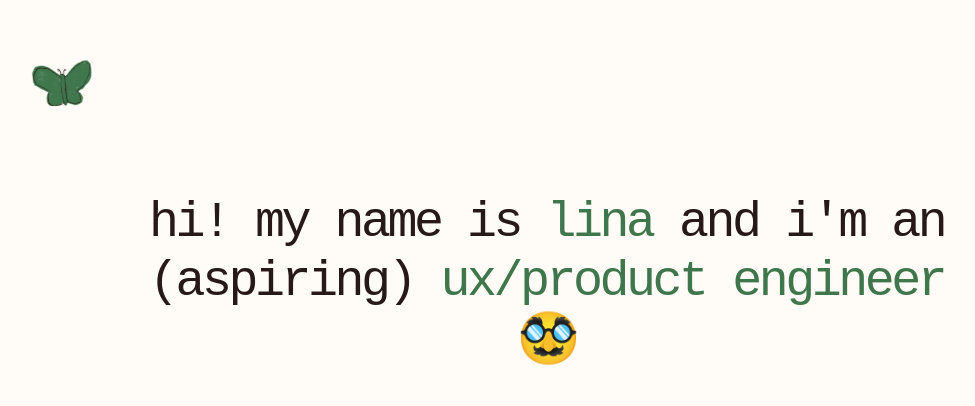
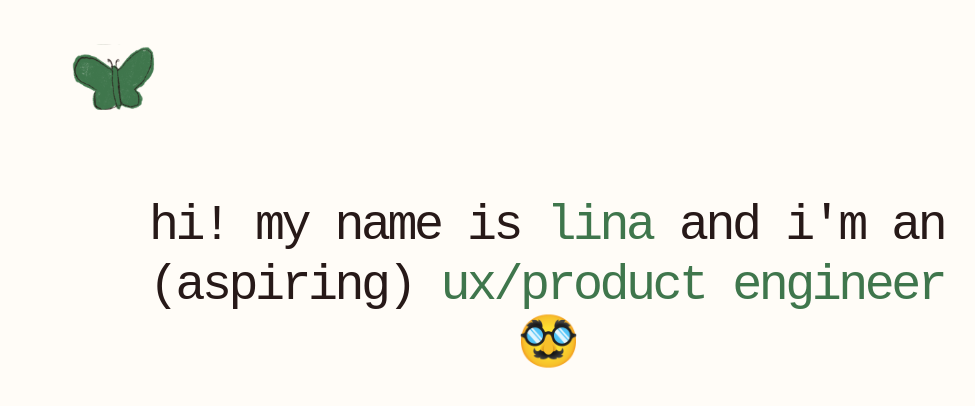
Before and after one commit to linadyl/olddoodyportfolio, a React (Vite) app: page / in a window 1280 px wide. Shown: the top 406 px of the page, without its empty margins (7-982 px from the left). Built offline with nearby package versions, Linux system fonts and the light colour scheme; a web font is replaced by a local one.

Commit message:
minor fix

```diff
--- a/src/App.css
+++ b/src/App.css
@@ -25,7 +25,7 @@
   flex-direction: column;
   align-items: left;
   justify-content: center;
-  margin-bottom: 5%;
+  margin-bottom: 13.5%;
 }
 
 .logo-container {
@@ -33,6 +33,9 @@
   height: 100px;
   display: flex;
   justify-content: left;
+  position: fixed;
+  margin-top: 7%;
+  margin-left: 3%;
 }
 
 .logo {
```
